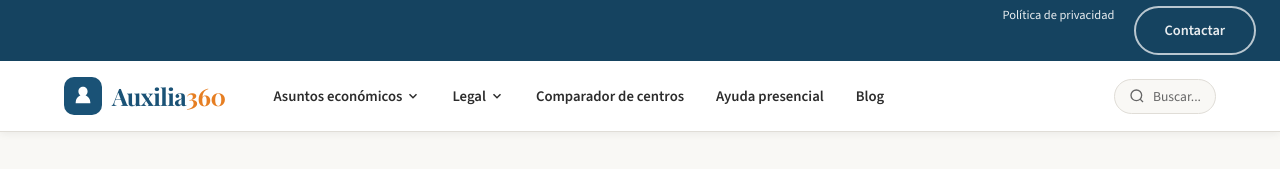
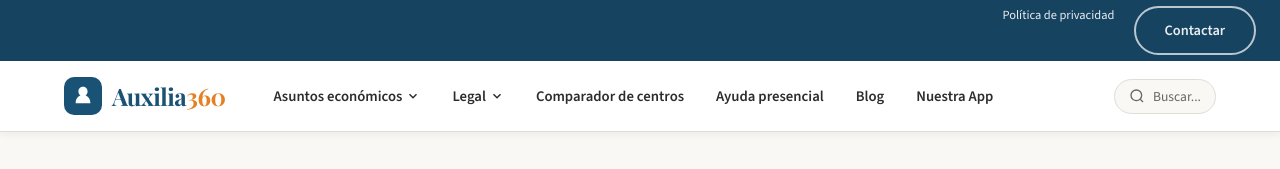
Before and after one commit to auxilia360/auxilia360.github.io, a plain HTML site: page index.html in a window 1280 px wide. Shown: the top 169 px of the page. Drawn offline with nearby package versions, Linux system fonts and the light colour scheme.

Commit message:
Update index.html

```diff
--- a/index.html
+++ b/index.html
@@ -732,6 +732,10 @@
           <a href="desglose.html#blog">Blog</a>
         </div>
 
+            <div class="nav-item">
+          <a href="desglose.html#App">Nuestra App</a>
+        </div>
+
       </nav>
 
       <!-- Search -->
```
